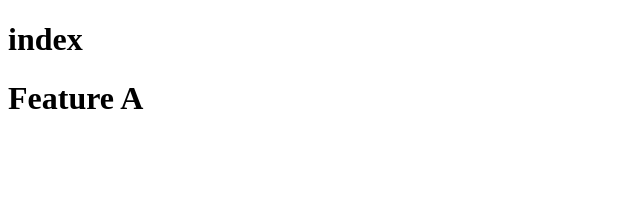
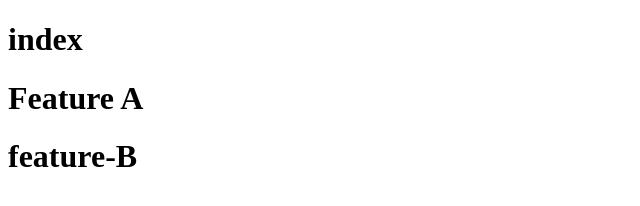
Before and after one commit to MR-HarshMeshram/DevOps, a plain HTML site: page index.html in a window 1280 px wide. Shown: the whole page, without its empty margins (0-640 px from the left). Drawn offline with Linux system fonts and the light colour scheme.

Commit message:
update index by feature A

```diff
--- a/index.html
+++ b/index.html
@@ -10,6 +10,7 @@
 <body>
               <h1>index</h1>
               <h1>Feature A</h1>
+              <h1>feature-B</h1>
 
 </body>
 
```
